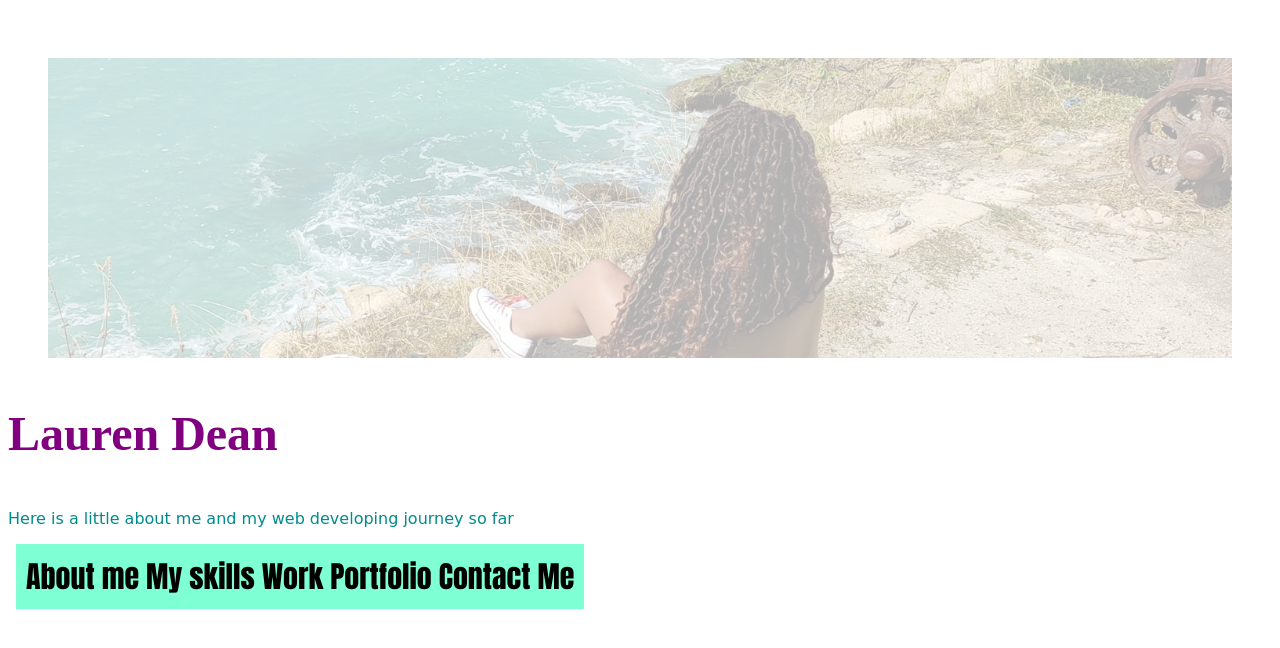
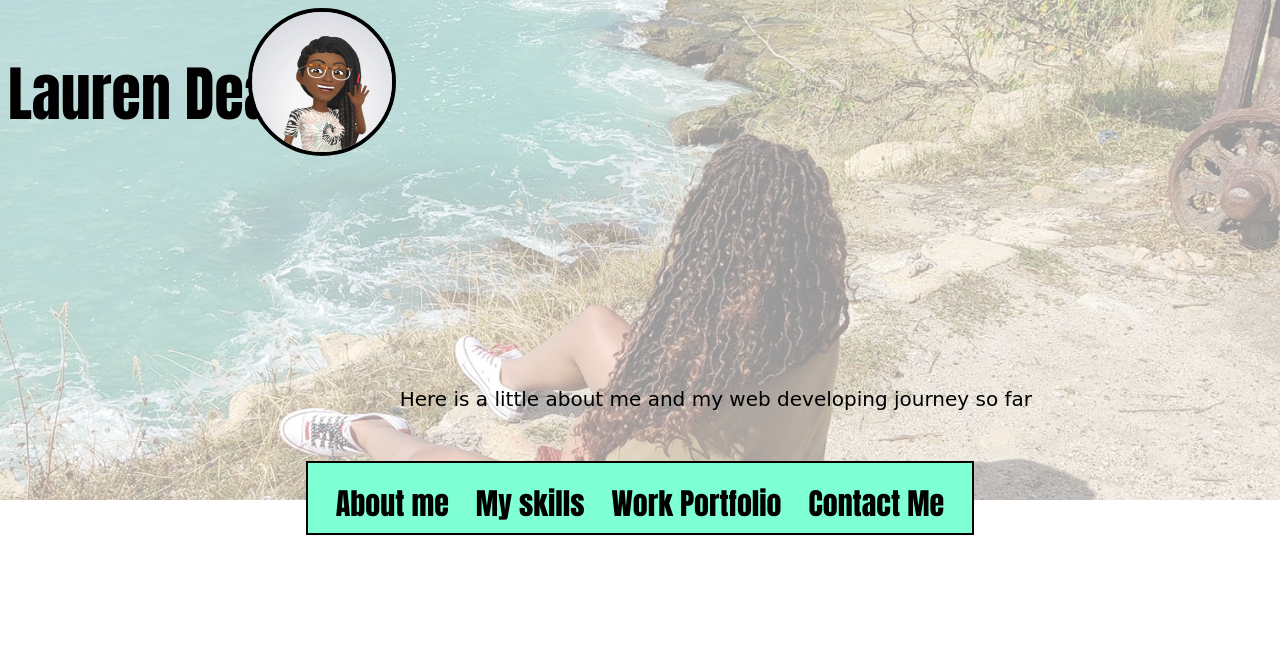
Before and after one commit to lvdean/Portfolio-a-skills-showacse, a plain HTML site: page index.html in a window 1280 px wide. Drawn offline with Linux system fonts and the light colour scheme.

Commit message:
Styling header

```diff
--- a/CSS/style.css
+++ b/CSS/style.css
@@ -1,46 +1,99 @@
-.stlucia{
-  height: 300px;
+/*.stlucia{
+  height: 400px;
   width: 200%;
-  margin-top: 50px;
+  margin: 0px;
   background-image: url(../Images/st\ Lucia.jpg);
+}*/
+
+.head {
+  height: 600px;
+  width: 200%;
+  margin: 0%;
+}
+#stlucia {
+  content: ' ';
+  display: block;
+  position: absolute;
+  left: 0;
+  top: 0;
+  width: 100%;
+  height: 500px;
+  opacity: 40%;
+  background-repeat: no-repeat;
   background-size: cover;
-  background-position-x: center;
-  background-position-y: center;
-  opacity: 30%;
+  background-image: url(../Images/st\ Lucia.jpg);
+  background-position: center;
 }
-h1 {
-  display: inline-block;
-  font-size: 48px;
-  color: purple
+
+
+.emoji {
+  width: 140px;
+  height: 140px;
+  border-radius: 50%;
+  border: 4px solid #000000;
+  position: relative;
 
 }
 
-ul {
+
+.head {
+  display: block;
+  color: black;
+  text-align: center;
+  text-overflow: ellipsis;
+  font-family: Impact, Haettenschweiler, 'Arial Narrow Bold', sans-serif;
+
+}
+
+
+.head h1 {
+  font-size: 60px;
+  position: absolute;
+}
+
+.menu {
     list-style-type: none;
     margin: 8px;
     padding: 10px;
     font-size: 30px;
-    background-color: aquamarine;
-    font-family: Impact, Haettenschweiler, 'Arial Narrow Bold', sans-serif;
-
+    justify-content: space-between;
+    text-align: center;
 
   }
 
   li {
+    padding: 10px;
     display: inline;
-    border: 2px;
+
 
   }
 
 main {
   display: flex;
   flex-wrap: wrap;
+  margin:0
+
 
 }
 
 p {
-  font-size: 100%;
+  font-size: 20px;
   font-family: cursive;
-  color: darkcyan;
+  color:#000000;
+  display: inline-block;
+  text-align: center;
+  position: relative;
+  top: 250px;
+
 
 }
+nav {
+  text-align: end;
+  position: relative;
+   bottom: -280px;
+  background-color: aquamarine;
+  height: 70px;
+  border-style: solid;
+  border-width: 2px;
+  display: inline-flex;
+}
--- a/index.html
+++ b/index.html
@@ -4,24 +4,24 @@
 <link rel="stylesheet" href="./CSS/style.css">
 <title>Lauren Dean Portfolio</title>
 <main>
- <figure class="stlucia">
 
- </figure>
- <header>
+ <header class = "head">
+  <background id = "stlucia"></background>
   <h1>Lauren Dean</h1>
+  <img class="emoji" src="./Images/emoji2.jpg" alt>
   <p>Here is a little about me and my web developing journey so far</p>
   <nav>
-    <ul>
-        <li>About me</li>
+    <ul class="menu">
+        <li>About me </li>
         <li>My skills</li>
         <li>Work Portfolio</li>
         <li>Contact Me</li>
     </ul>
   </nav>
  </header>
+<body>
 
-
-
+</body>
 </main>
 
 
```
Also changed, not shown: Images/emoji.jpg (added), Images/emoji2.jpg (added), 2 other files.
